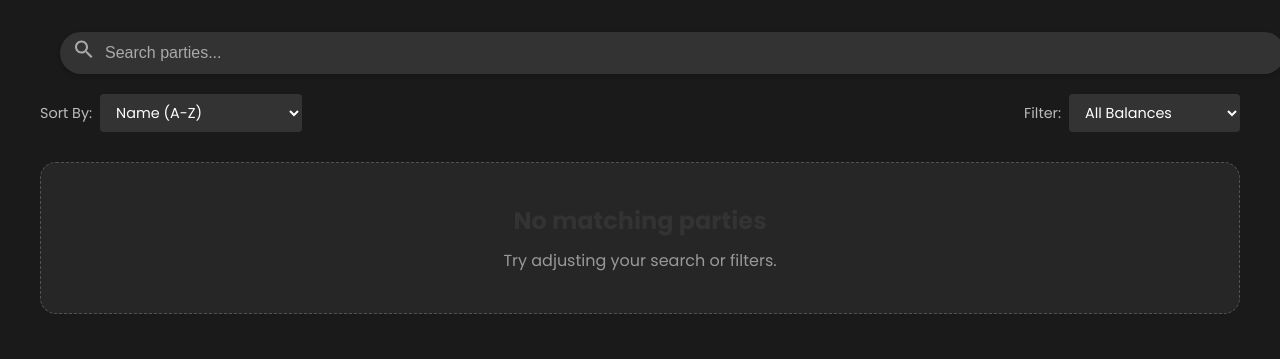
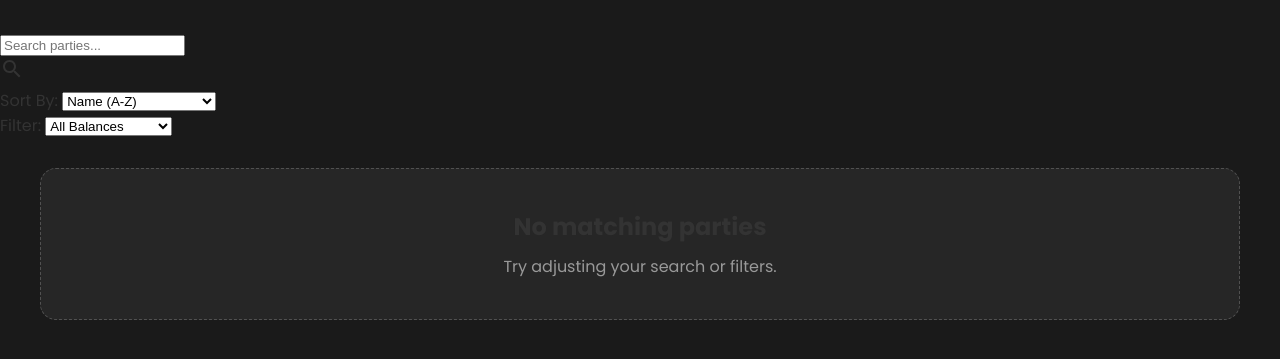
Before and after one commit to sakthimurugan-2025/smt, a Django app: page /payments/ in a window 1280 px wide. Shown: the part 113-472 px from the top of the page. Run offline with Django 5.2, Linux system fonts and the light colour scheme; data that the repository does not hold is empty.

Commit message:
Add files via upload

```diff
--- a/smt/main/static/css/invoice.css
+++ b/smt/main/static/css/invoice.css
@@ -75,6 +75,11 @@ body {
 .invoice .main-table .total {
   font-size: 1.2rem;
 }
+.invoice .main-table .table-footer {
+  page-break-inside: avoid;
+  -moz-column-break-inside: avoid;
+       break-inside: avoid;
+}
 .invoice .sub-table {
   border-collapse: collapse;
   width: 100%;
--- a/smt/main/static/css/invoice.scss
+++ b/smt/main/static/css/invoice.scss
@@ -80,6 +80,11 @@ body{
 
         .total{
             font-size: 1.2rem;
+        }
+
+        .table-footer {
+            page-break-inside: avoid;
+            break-inside: avoid;
         }
 
     }
--- a/smt/main/static/css/payments.css
+++ b/smt/main/static/css/payments.css
@@ -237,149 +237,12 @@ body.dark-theme #themeToggle svg {
   fill: #ffffff;
 }
 
-.search-container {
-  max-width: 1200px;
-  margin: 0 auto 20px;
-  padding: 0 20px;
-  position: relative;
-}
-
-.search-container input {
-  width: 100%;
-  padding: 12px 20px 12px 45px;
-  font-size: 1rem;
-  border: none;
-  border-radius: 50px;
-  background-color: #333;
-  color: #fff;
-  box-shadow: 0 2px 5px rgba(0, 0, 0, 0.2);
-  transition: all 0.3s ease;
-}
-
-.search-container input:focus {
-  outline: none;
-  box-shadow: 0 2px 10px rgba(0, 0, 0, 0.3);
-  background-color: #444;
-}
-
-.search-container input::placeholder {
-  color: #aaa;
-}
-
-.search-icon {
-  position: absolute;
-  left: 32px;
-  top: 50%;
-  transform: translateY(-50%);
-  color: #aaa;
-  pointer-events: none;
-}
-
-body.light-theme .search-container input {
-  background-color: #fff;
-  color: #333;
-  border: 1px solid #ddd;
-  box-shadow: 0 2px 5px rgba(0, 0, 0, 0.05);
-}
-
-body.light-theme .search-container input:focus {
-  box-shadow: 0 2px 10px rgba(0, 0, 0, 0.1);
-  border-color: #bbb;
-}
-
-body.light-theme .search-container input::placeholder {
-  color: #999;
-}
-
-body.light-theme .search-icon {
-  color: #777;
-}
-
-.controls-container {
-  max-width: 1200px;
-  margin: 0 auto;
-  padding: 0 20px;
-}
-
-.filter-sort-container {
-  display: flex;
-  justify-content: space-between;
-  margin-top: 15px;
-  flex-wrap: wrap;
-  gap: 10px;
-}
-
-.sort-container, .filter-container {
-  display: flex;
-  align-items: center;
-  gap: 8px;
-}
-
-.sort-container label, .filter-container label {
-  font-size: 0.9rem;
-  color: #bbb;
-}
-
-select {
-  padding: 8px 12px;
-  background-color: #333;
-  color: #fff;
-  border: none;
-  border-radius: 4px;
-  font-family: "Poppins", sans-serif;
-  font-size: 0.9rem;
-  cursor: pointer;
-  min-width: 160px;
-}
-
-select:focus {
-  outline: none;
-  box-shadow: 0 0 0 2px rgba(74, 108, 247, 0.5);
-}
-
-body.light-theme select {
-  background-color: #fff;
-  color: #333;
-  border: 1px solid #ddd;
-}
-
-body.light-theme .sort-container label,
-body.light-theme .filter-container label {
-  color: #666;
-}
-
 /* Fix for mobile responsiveness */
 @media (max-width: 768px) {
   .payment-grid {
     grid-template-columns: repeat(auto-fill, minmax(250px, 1fr));
     gap: 20px;
     padding: 0 15px;
-  }
-
-  .search-container {
-    padding: 0 15px;
-  }
-
-  .search-container input {
-    padding: 10px 15px 10px 40px;
-    font-size: 0.9rem;
-  }
-
-  .search-icon {
-    left: 25px;
-  }
-
-  .filter-sort-container {
-    flex-direction: column;
-    gap: 15px;
-  }
-
-  .sort-container, .filter-container {
-    width: 100%;
-  }
-
-  select {
-    flex-grow: 1;
   }
 }
 @media (max-width: 480px) {
--- a/smt/main/templates/invoice.html
+++ b/smt/main/templates/invoice.html
@@ -100,13 +100,11 @@
                     </td>
                 </tr>
                 {% endfor %}
-            </tbody>
-            <tfoot>
-                <tr>
+                <tr class="table-footer">
                     <td style="text-align: end;" colspan="6"><b>Total</b></td>
                     <th style="text-align: end;" class="total amount-value">{{ invoice.total }}</th>
                 </tr>
-            </tfoot>
+            </tbody>
         </table>
         {% if old_pending_amount and old_pending_amount != "0.00" %}
         <p style="margin-top: 1.5rem;font-size:1.1rem;display:block;text-align:right">Old pending amount: <b>₹ <span class="amount-value">{{ old_pending_amount }}</span></b></p>
```
Also changed, not shown: other parts of smt/main/static/css/payments.css (+0 -4 lines), smt/main/static/css/edit_entry.css (line endings or trailing spaces), smt/main/static/css/items.scss (line endings or trailing spaces), smt/main/static/css/payment_details.css (line endings or trailing spaces), smt/main/static/css/payments.scss (line endings or trailing spaces), smt/main/static/js/edit_entry.js (line endings or trailing spaces), 1 other file.
